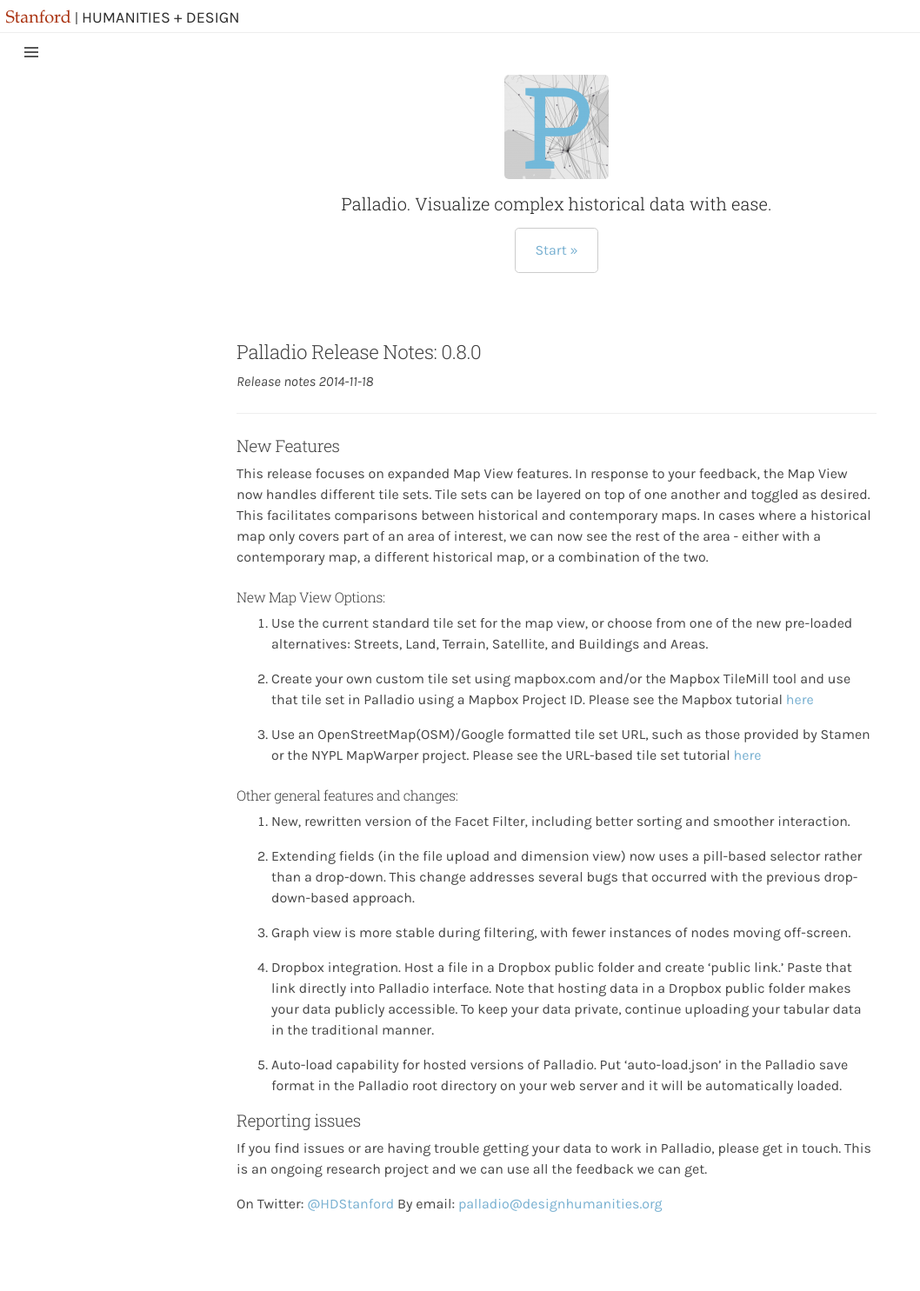
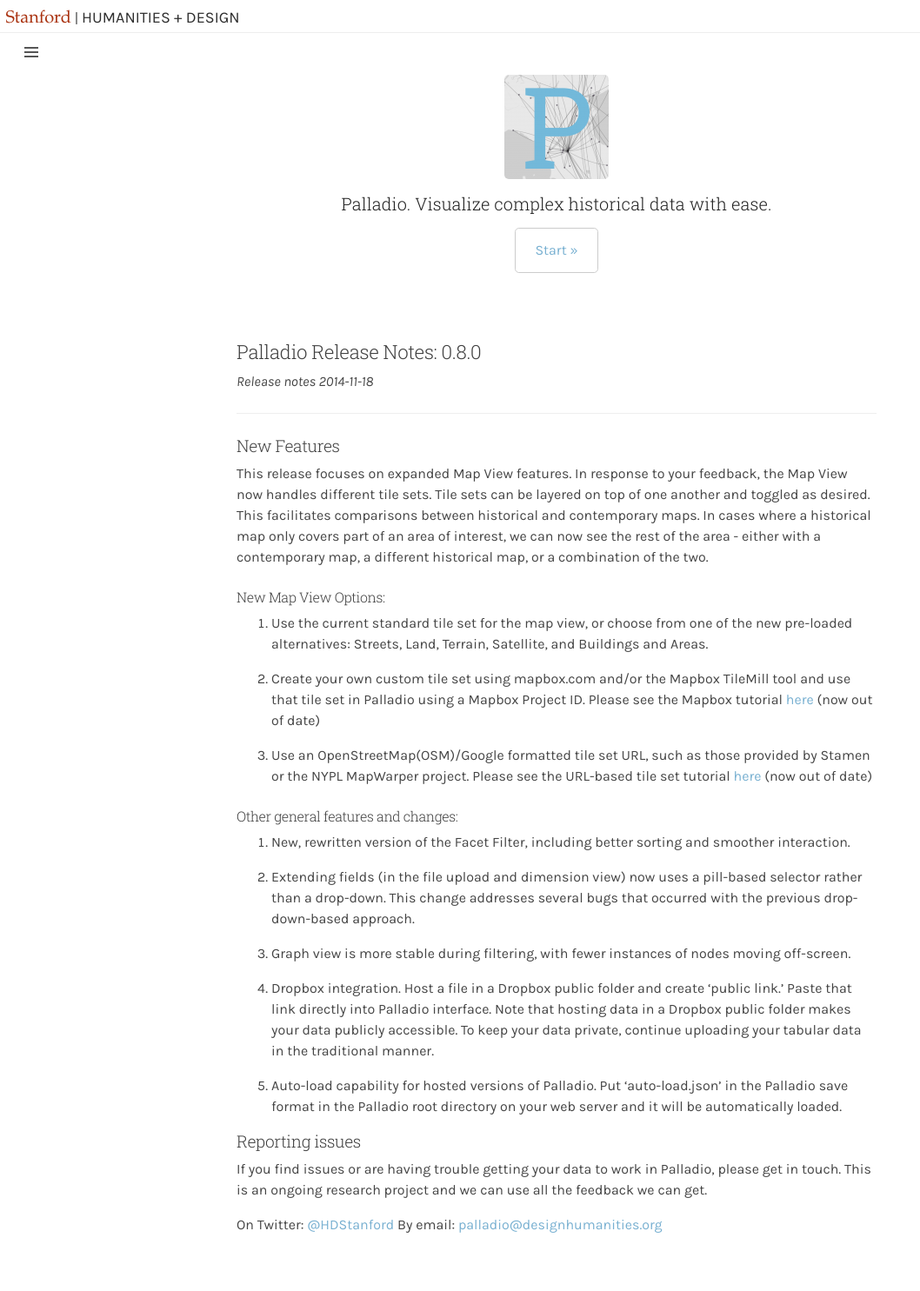
Before and after one commit to humanitiesplusdesign/palladio, a Jekyll site: the page built from _releasenotes/2014-11-18.md, in a window 1280 px wide. Shown: the whole page at 87% size, without its empty margins (0-1058 px from the left). Built offline with Jekyll 4.4.1, drawn with Linux system fonts in a browser that asks for light colours; before the commit the page ends 1461 px from its top, so only the background shows below that.

Commit message:
Noting out of date tutorials

```diff
--- a/_releasenotes/2014-11-18.md
+++ b/_releasenotes/2014-11-18.md
@@ -23,9 +23,9 @@ This release focuses on expanded Map View features. In response to your feedback
 
 1.	Use the current standard tile set for the map view, or choose from one of the new pre-loaded alternatives: Streets, Land, Terrain, Satellite, and Buildings and Areas.
 
-2.	Create your own custom tile set using mapbox.com and/or the Mapbox TileMill tool and use that tile set in Palladio using a Mapbox Project ID. Please see the Mapbox tutorial [here]({{ site.baseurl }}/doc/Palladio Mapbox tutorial_low.pdf)
+2.	Create your own custom tile set using mapbox.com and/or the Mapbox TileMill tool and use that tile set in Palladio using a Mapbox Project ID. Please see the Mapbox tutorial [here]({{ site.baseurl }}/doc/Palladio Mapbox tutorial_low.pdf) (now out of date)
 
-3.	Use an OpenStreetMap(OSM)/Google formatted tile set URL, such as those provided by Stamen or the NYPL MapWarper project. Please see the URL-based tile set tutorial [here]({{ site.baseurl }}/doc/Tutorial for creating URL based tilesets_low.pdf)
+3.	Use an OpenStreetMap(OSM)/Google formatted tile set URL, such as those provided by Stamen or the NYPL MapWarper project. Please see the URL-based tile set tutorial [here]({{ site.baseurl }}/doc/Tutorial for creating URL based tilesets_low.pdf) (now out of date)
 
 ### Other general features and changes:
 
```
